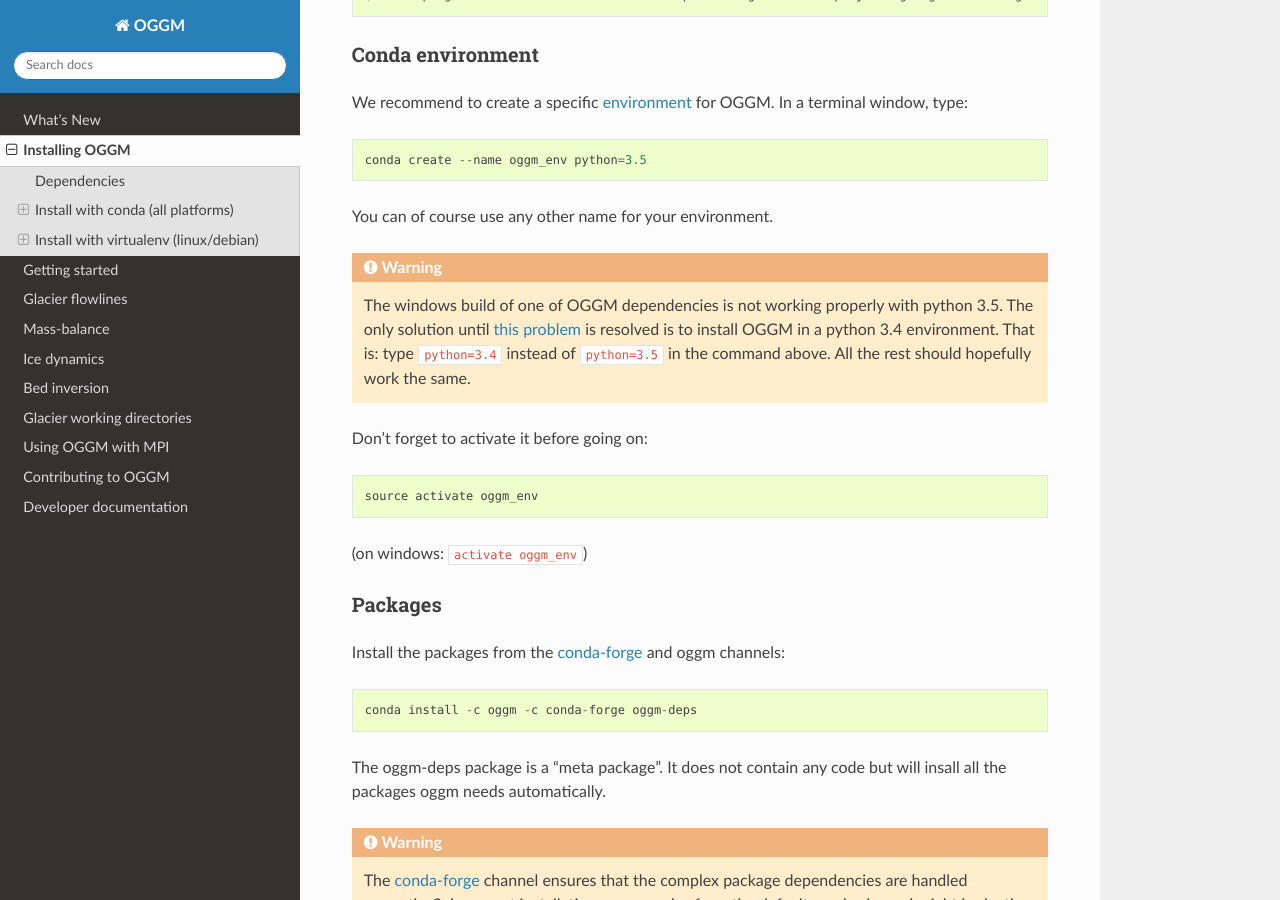
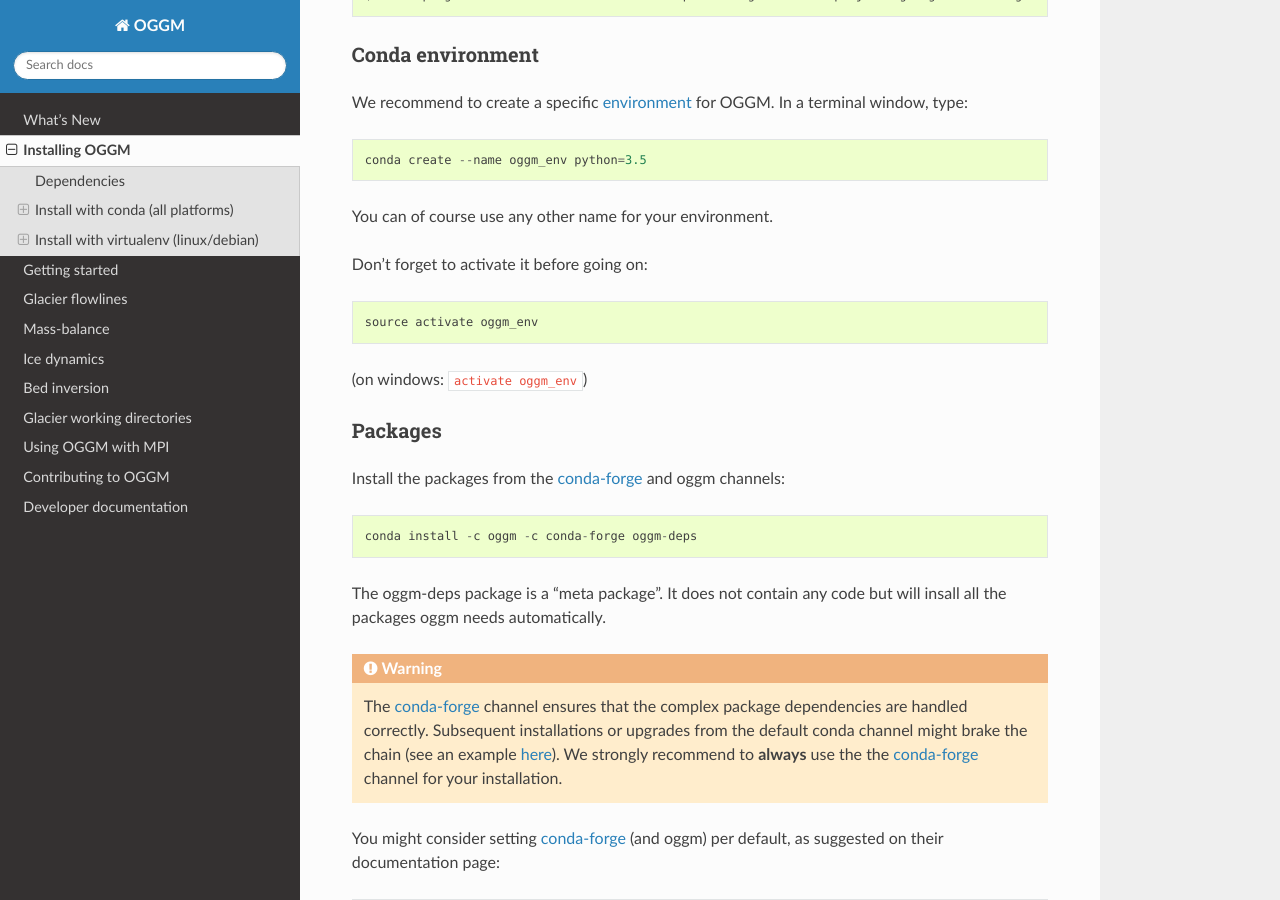
Before and after one commit to OGGM/oggm, a Sphinx documentation site: the page built from docs/installing-oggm.rst, in a window 1280 px wide and 900 px high, scrolled down 1813 px. Built offline with Sphinx 7.4.7 and the Read the Docs theme 2.0.0, drawn with Linux system fonts in a browser that asks for light colours; the version number could not be read and is left out.

Commit message:
Remove python 3.4 warning for windows from the install docs

```diff
--- a/docs/installing-oggm.rst
+++ b/docs/installing-oggm.rst
@@ -107,15 +107,6 @@ window, type::
 
 
 You can of course use any other name for your environment.
-
-.. warning::
-
-    The windows build of one of OGGM dependencies is not working properly
-    with python 3.5. The only solution until `this problem`_ is resolved is
-    to install OGGM in a python 3.4 environment. That is: type ``python=3.4``
-    instead of ``python=3.5`` in the command above. All the rest should
-    hopefully work the same.
-
 
 Don't forget to activate it before going on::
 
```
